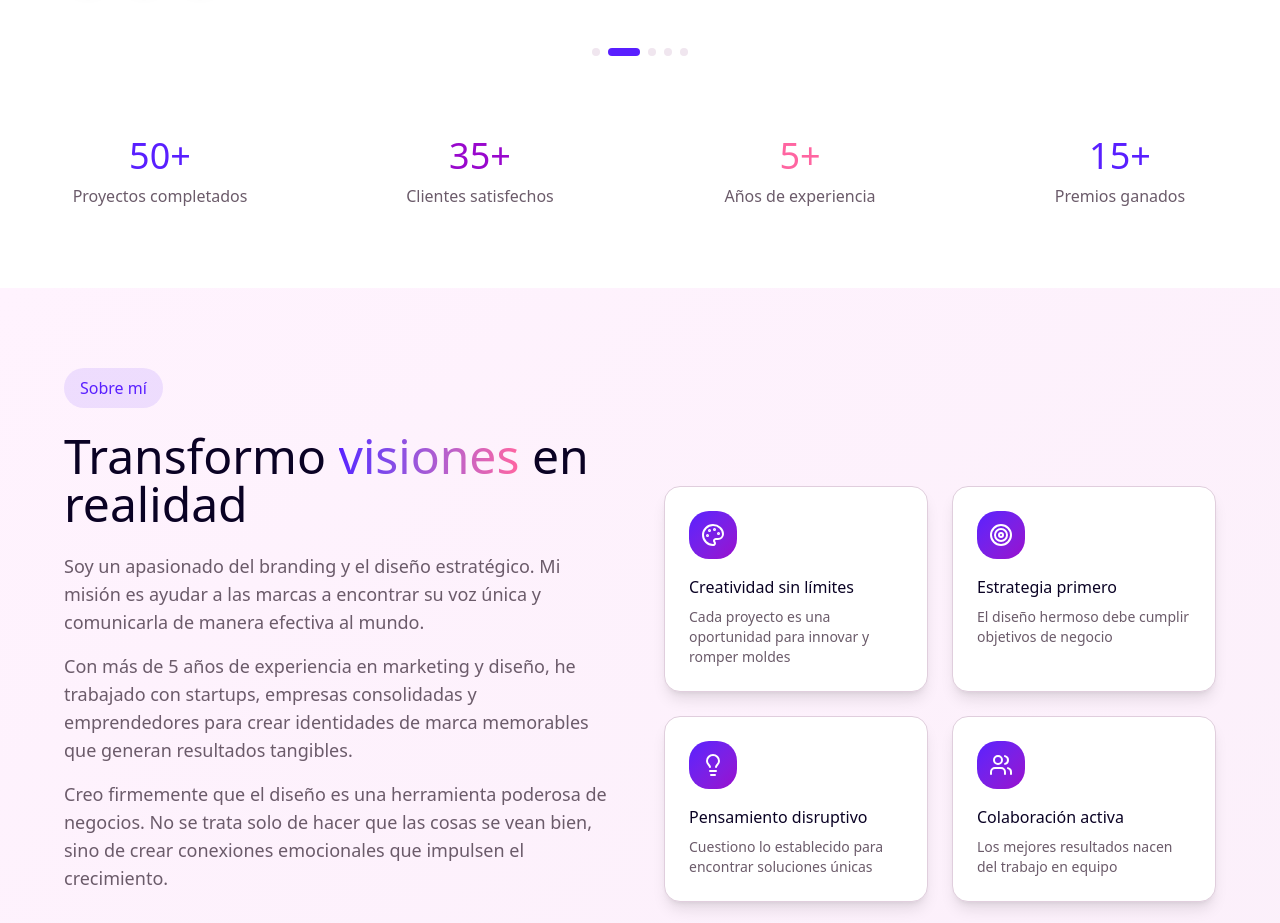
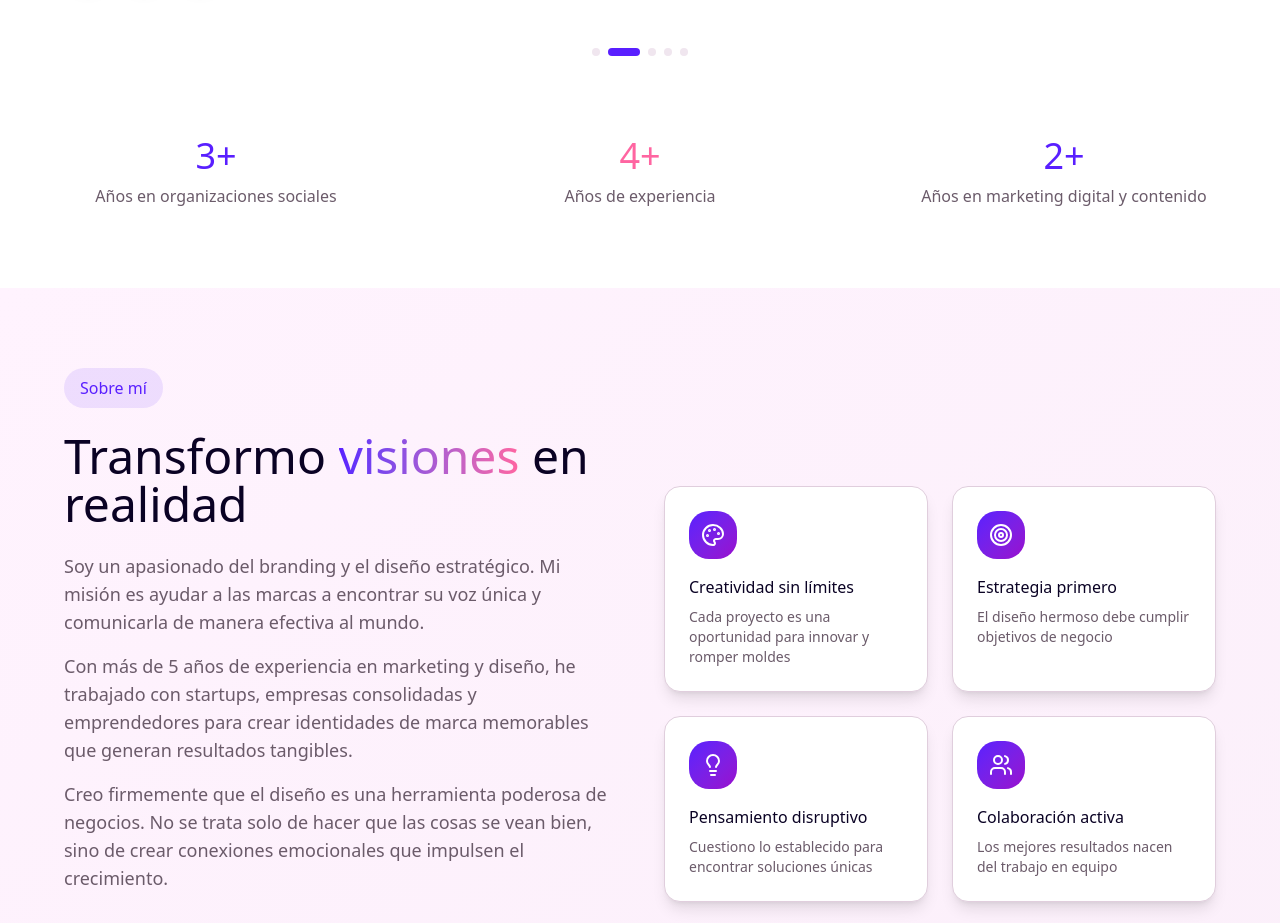
Before and after one commit to dinessa-ga/diana-vanessa-1, a React (Vite) app: page / in a window 1280 px wide. Shown: the part 1720-2643 px from the top of the page. Built offline with nearby package versions, Linux system fonts and the light colour scheme.

Commit message:
feat: edit motion.div about years of experiencie

```diff
--- a/src/components/BrandingShowcase.tsx
+++ b/src/components/BrandingShowcase.tsx
@@ -127,40 +127,35 @@ export function BrandingShowcase() {
                   setDirection(index > currentIndex ? 1 : -1);
                   setCurrentIndex(index);
                 }}
-                className={`h-2 rounded-full transition-all ${
-                  index === currentIndex
+                className={`h-2 rounded-full transition-all ${index === currentIndex
                     ? 'w-8 bg-primary'
                     : 'w-2 bg-muted hover:bg-muted-foreground'
-                }`}
+                  }`}
                 aria-label={`Go to slide ${index + 1}`}
               />
             ))}
           </div>
         </div>
 
-        {/* Stats Section */}
+        {/* Stats Section - editing */}
         <motion.div
           initial={{ opacity: 0, y: 20 }}
           whileInView={{ opacity: 1, y: 0 }}
           transition={{ duration: 0.6, delay: 0.4 }}
           viewport={{ once: true }}
-          className="grid grid-cols-2 md:grid-cols-4 gap-8 mt-20 text-center"
+          className="grid grid-cols-1 md:grid-cols-3 gap-6 mt-20 text-center justify-items-center"
         >
           <div>
-            <div className="text-4xl mb-2 text-primary">50+</div>
-            <div className="text-muted-foreground">Proyectos completados</div>
+            <div className="text-4xl mb-2 text-primary">3+</div>
+            <div className="text-muted-foreground">Años en organizaciones sociales </div>
           </div>
           <div>
-            <div className="text-4xl mb-2 text-secondary">35+</div>
-            <div className="text-muted-foreground">Clientes satisfechos</div>
-          </div>
-          <div>
-            <div className="text-4xl mb-2 text-accent">5+</div>
+            <div className="text-4xl mb-2 text-accent">4+</div>
             <div className="text-muted-foreground">Años de experiencia</div>
           </div>
           <div>
-            <div className="text-4xl mb-2 text-primary">15+</div>
-            <div className="text-muted-foreground">Premios ganados</div>
+            <div className="text-4xl mb-2 text-primary">2+</div>
+            <div className="text-muted-foreground">Años en marketing digital y contenido</div>
           </div>
         </motion.div>
       </div>
```
